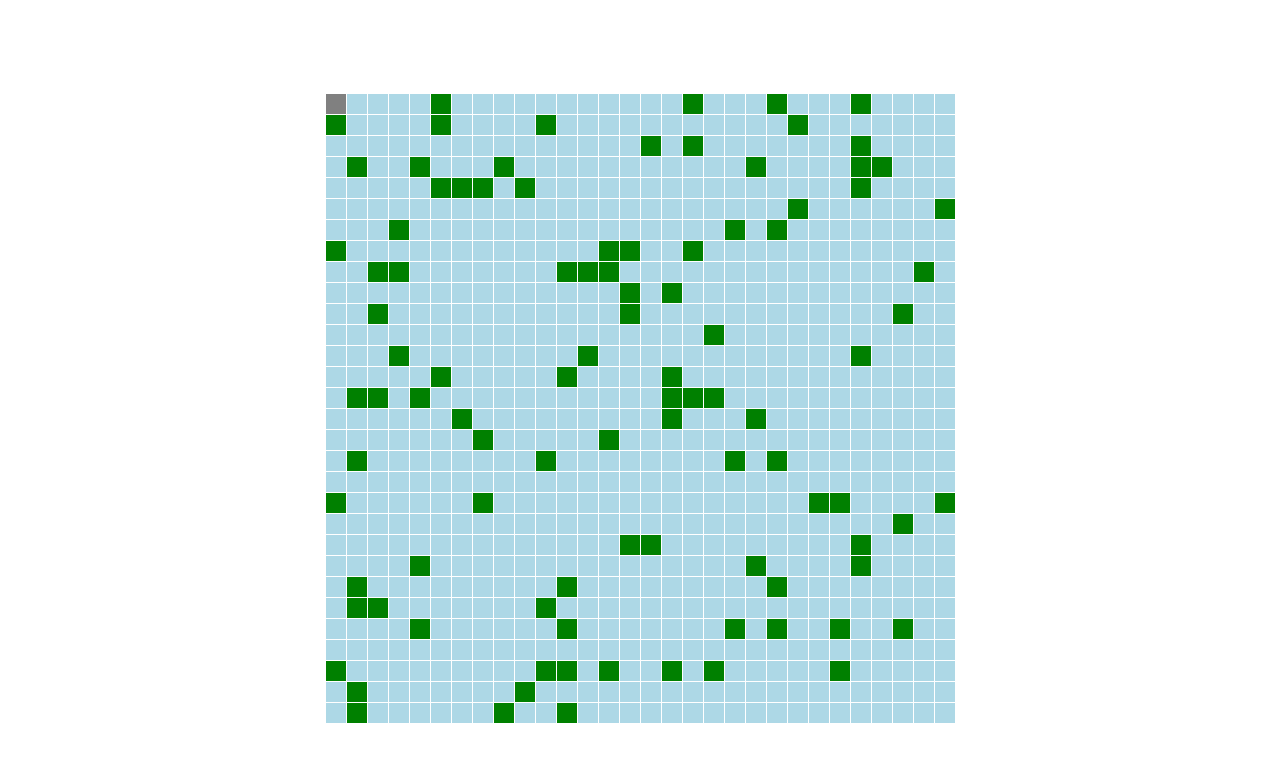
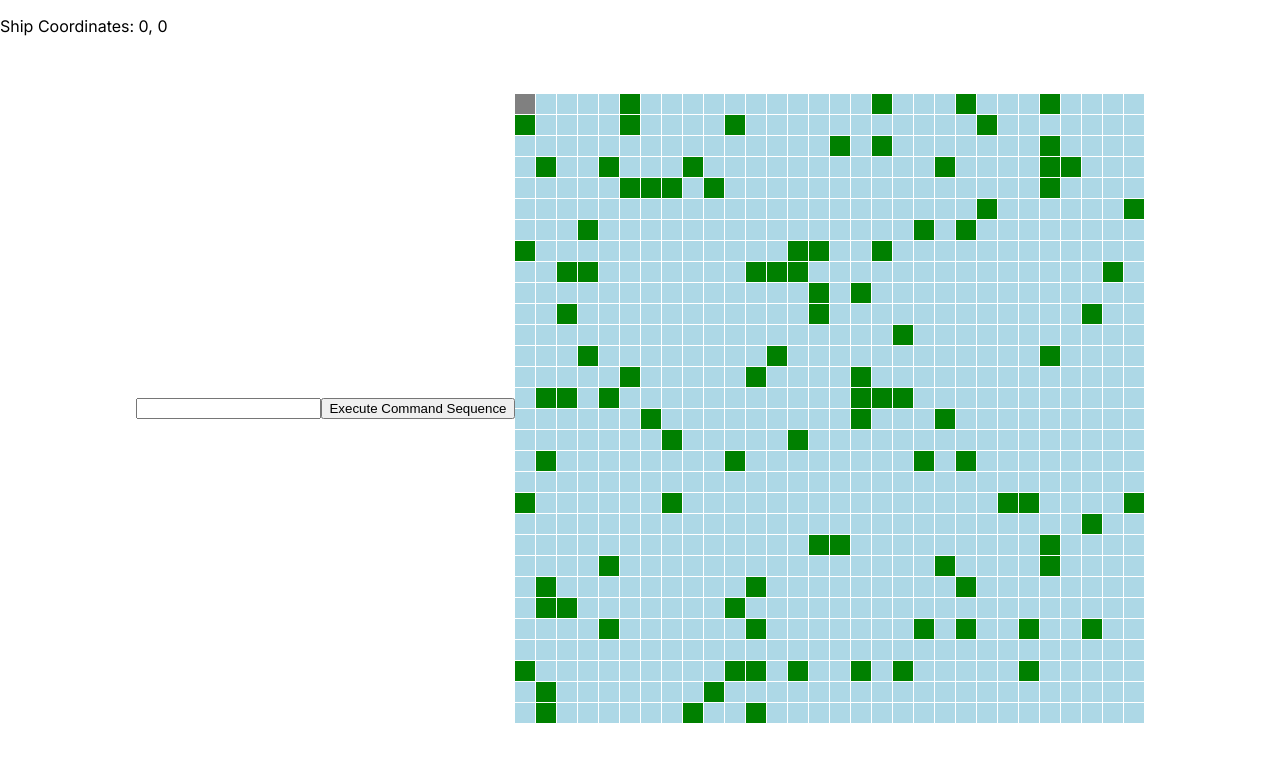
Before and after one commit to UniversityOfGdanskProjects/projektprogramistyczny-PiecdziesiatkaTrygonometryczna-1, a Next.js app in the folder statki-front/: page / in a window 1280 px wide. Shown: the top 762 px of the page. Built offline with nearby package versions, Linux system fonts and the light colour scheme.

Commit message:
dodano możliwość poruszania się za pomocą formularza, oraz zabezpieczono przed wpłynięciem na wyspę

```diff
--- a/statki-front/src/app/page.js
+++ b/statki-front/src/app/page.js
@@ -5,30 +5,33 @@ export default function Home() {
   const boardSize = 30;
   const board = Array(boardSize).fill().map(() => Array(boardSize).fill(0));
 
-  const [highlightedCell, setHighlightedCell] = useState({ x: 0, y: 0 });
+  const [shipCoordinates, setShipCoordinates] = useState({ x: 0, y: 0 });
   const [islands, setIslands] = useState([]);
+  const [direction, setDirection] = useState('');
 
   useEffect(() => {
-    const handleKeyDown = (event) => {
-      switch (event.key) {
-        case 'ArrowUp':
-          setHighlightedCell((prev) => ({ x: prev.x, y: Math.max(prev.y - 1, 0) }));
+    const timer = setInterval(() => {
+      setShipCoordinates((prev) => {
+        let updatedCoordinates = { ...prev };
+        switch (direction) {
+          case 'N':
+            updatedCoordinates = { x: prev.x, y: Math.max(prev.y - 1, 0) };
             break;
-        case 'ArrowDown':
-          setHighlightedCell((prev) => ({ x: prev.x, y: Math.min(prev.y + 1, boardSize - 1) }));
+          case 'S':
+            updatedCoordinates = { x: prev.x, y: Math.min(prev.y + 1, boardSize - 1) };
             break;
-        case 'ArrowLeft':
-          setHighlightedCell((prev) => ({ x: Math.max(prev.x - 1, 0), y: prev.y }));
+          case 'E':
+            updatedCoordinates = { x: Math.min(prev.x + 1, boardSize - 1), y: prev.y };
             break;
-        case 'ArrowRight':
-          setHighlightedCell((prev) => ({ x: Math.min(prev.x + 1, boardSize - 1), y: prev.y }));
+          case 'W':
+            updatedCoordinates = { x: Math.max(prev.x - 1, 0), y: prev.y };
             break;
           default:
             break;
         }
-    };
-
-    window.addEventListener('keydown', handleKeyDown);
+        return updatedCoordinates;
+      });
+    }, 1000);
 
     const generateIslands = () => {
       const islands = [];
@@ -45,12 +48,59 @@ export default function Home() {
     setIslands(generateIslands());
 
     return () => {
-      window.removeEventListener('keydown', handleKeyDown);
+      clearInterval(timer);
     };
-  }, []);
+  }, [direction, boardSize]);
+
+
+  const [commandSequence, setCommandSequence] = useState('');
+
+  const moveShip = (newCoordinates) => {
+    if (islands.some((island) => island.x === newCoordinates.x && island.y === newCoordinates.y)) {
+      console.log('Land detected! Cancelling move.');
+      return;
+    }
+    setShipCoordinates(newCoordinates);
+  };
+
+  const handleCommandSequence = (event) => {
+    event.preventDefault();
+    for (let command of commandSequence) {
+      let newCoordinates;
+      switch (command) {
+        case 'w':
+          newCoordinates = { x: shipCoordinates.x, y: Math.max(shipCoordinates.y - 1, 0) };
+          break;
+        case 's':
+          newCoordinates = { x: shipCoordinates.x, y: Math.min(shipCoordinates.y + 1, boardSize - 1) };
+          break;
+        case 'd':
+          newCoordinates = { x: Math.min(shipCoordinates.x + 1, boardSize - 1), y: shipCoordinates.y };
+          break;
+        case 'a':
+          newCoordinates = { x: Math.max(shipCoordinates.x - 1, 0), y: shipCoordinates.y };
+          break;
+        default:
+          break;
+      }
+      moveShip(newCoordinates);
+    }
+    setCommandSequence('');
+  };
 
 return (
   <main style={{ display: 'flex', justifyContent: 'center', alignItems: 'center', height: '100vh' }}>
+    <div style={{ position: 'absolute', top: 0, left: 0 }}>
+      <p>Ship Coordinates: {shipCoordinates.x}, {shipCoordinates.y}</p>
+    </div>
+    <form onSubmit={handleCommandSequence}>
+      <input
+        type="text"
+        value={commandSequence}
+        onChange={(event) => setCommandSequence(event.target.value)}
+      />
+      <button type="submit">Execute Command Sequence</button>
+    </form>
     <div style={{ display: 'grid', gridTemplateColumns: `repeat(${boardSize}, 1fr)`, gap: '1px' }}>
       {board.map((row, i) =>
         row.map((cell, j) => (
@@ -61,7 +111,7 @@ export default function Home() {
               height: '20px',
               backgroundColor: islands.some((island) => island.x === j && island.y === i)
                 ? 'green'
-                  : i === highlightedCell.y && j === highlightedCell.x
+                : i === shipCoordinates.y && j === shipCoordinates.x
                 ? 'grey'
                 : 'lightblue',
             }}
```
Lines whose indentation alone changed are shown as unchanged.
